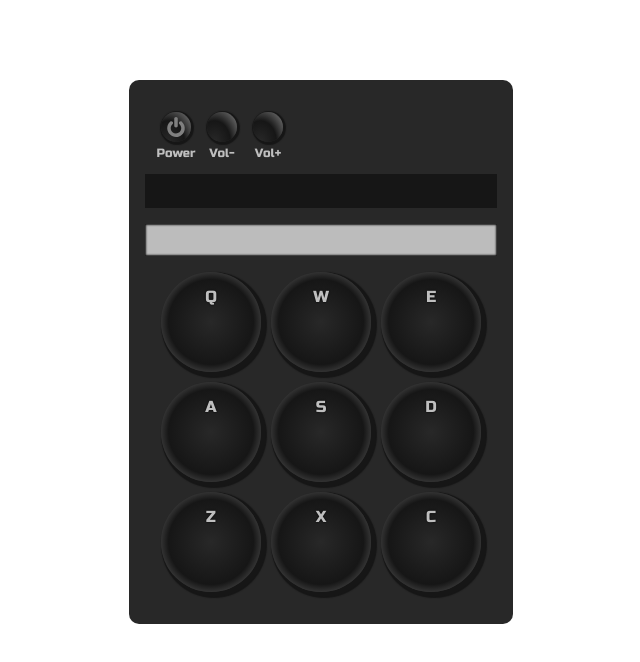
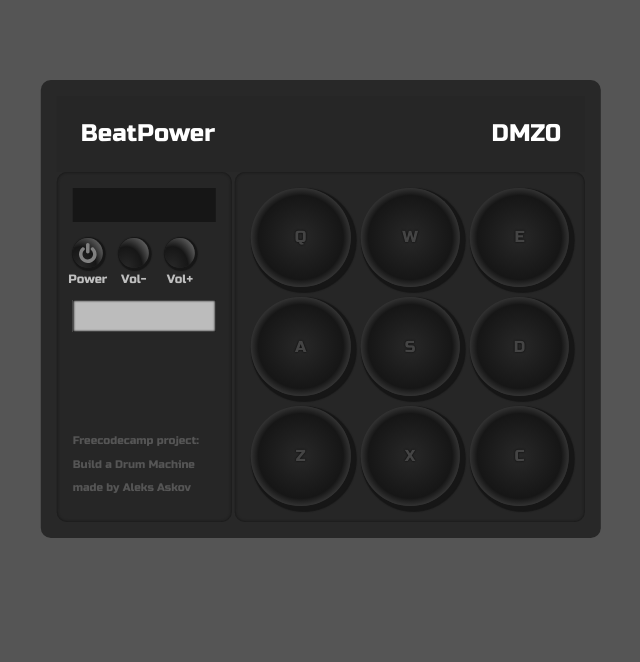
Before and after one commit to askov/drum-machine, a React app: page / in a window 1280 px wide. Shown: the whole page, without its empty margins (319-959 px from the left). Built offline with nearby package versions, Linux system fonts and the light colour scheme.

Commit message:
changed layouts and look

```diff
--- a/app/assets/styles/style.scss
+++ b/app/assets/styles/style.scss
@@ -4,59 +4,23 @@
 html {
   height: 100%;
 }
+
 body {
   height: 100%;
+  background-color: #555;
 
-}
-
-.button-panel {
-  display: flex;
-  // background-color: yellow;
-  padding: 1em;
-
-  div[role="button"] {
-    margin-right: 1em;
-  }
-}
-
-
-.volume-display {
-  margin-top: 1em;
-  font-family: 'DSEG14-Classic';
-  padding: 0.5em;
-  background-color: #161616;
-  color: transparent;
-  transition-duration: 1s;
-  &--on {
-    color: #fb7c00;
-  }
-}
-.drum-display {
-  background-color: #bcbcbc;
-  margin-top: 1em;
-  padding: 0 0.5em;
-  height: 2em;
-  line-height: 2em;
-  box-shadow: inset 0 0 2px 1px #161616;
-  color: #262626;
-  // font-family: 'DSEG7-Classic';
-  font-family: 'DSEG14-Classic';
-  transition-duration: 0.5s;
-  &--on {
-    // background-color: #fb7c00;
-    background-color: #77abff;
-  }
 }
 
 .round-button {
   cursor: pointer;
   position: relative;
   transition-duration: 0.5s;
-  width: 20px;
-  height: 20px;
+  width: 30px;
+  height: 30px;
+  padding: 5px;
+  box-sizing: border-box;
   box-shadow: 1px 1px 1px 2px #161616;
   border-radius: 50%;
-  padding: 5px;
   background-image: radial-gradient(at 25% bottom, #282828, #161616 50%, grey);
   &:after {
     font-size: 12px;
@@ -84,6 +48,76 @@ body {
   }
 }
 
+.drum-machine-body {
+  font-family: 'Russo One', sans-serif;
+  background-color: #282828;
+  border-radius: 10px;
+  padding: 1em;
+  display: inline-block;
+  position: relative;
+  left: 50%;
+  margin-top: 10vh;
+  transform: translate(-50%, 0);
+  &__top {
+    color: white;
+    font-size: 1.5rem;
+    padding: 1em;
+    background-color: #262626;
+  }
+  &__bottom {
+    display: grid;
+    grid-gap: 3px;
+    grid-template-columns: 1fr 2fr;
+  }
+  &__left-pad {
+    padding: 0 1em;
+    display: flex;
+    flex-direction: column;
+    background-color: #262626;
+    padding: 1em;
+    box-shadow: inset 0 0 3px #111;
+    border-radius: 10px;
+  }
+}
+
+.volume-display {
+  font-family: 'DSEG14-Classic';
+  padding: 0.5em;
+  background-color: #161616;
+  color: transparent;
+  transition-duration: 1s;
+  &--on {
+    color: #fb7c00;
+  }
+}
+
+.drum-display {
+  background-color: #bcbcbc;
+  margin-top: 1em;
+  padding: 0 0.5em;
+  height: 2em;
+  text-align: center;
+  line-height: 2em;
+  box-shadow: inset 0 0 2px 1px #161616;
+  color: #262626;
+  font-family: 'DSEG14-Classic';
+  transition-duration: 0.5s;
+  &--on {
+    background-color: #77abff;
+  }
+}
+
+.button-panel {
+  display: flex;
+  padding: 1em 0;
+  div[role="button"] {
+    margin-right: 1em;
+    &:last-child {
+      margin-right: 0;
+    }
+  }
+}
+
 .power-button {
   &:after {
     content: 'Power';
@@ -105,55 +139,35 @@ body {
   }
 }
 
-.power-led {
-  width: 20px;
-  height: 10px;
-  background-color: #f2f2f2;
-  box-shadow: inset 0 0 2px 2px #282828;
-  &--on {
-    background-color: red;
-  }
-}
-.drum-machine-body {
-  font-family: 'Russo One', sans-serif;
-  background-color: #282828;
-  border-radius: 10px;
-  padding: 1em;
-  display: inline-block;
-  position: relative;
-  left: 50%;
-  margin-top: 10vh;
-  transform: translate(-50%, 0);
-}
 .drum-pad-container {
   display: grid;
-  grid-template-columns: auto auto auto;
+  grid-template-columns: 1fr 1fr 1fr;
   grid-gap: 10px;
-  // background-color: red;
   padding: 1em;
   pointer-events: none;
+  border-radius: 10px;
+  background-color: #262626;
+  box-shadow: inset 0 0 3px #111;
   &--on {
     pointer-events: all;
   }
 }
+
 .drum-pad {
+  position: relative;
   user-select: none;
   box-sizing: border-box;
   cursor: pointer;
   text-align: center;
-  color: #bfbfbf;
+  color: #444;
   background-color: #282828;
   border-radius: 50%;
-  width: 100px;
-  height: 100px;
-  padding: 1em;
+  padding-top: 100%;
   background: radial-gradient(#282828, #161616 60%, grey);
   box-shadow: 3px 3px 1px 3px #161616;
   &:focus {
     outline: none;
   }
-  text-shadow: 0 0 2px black;
-
   &--active, &:active {
     box-shadow: 1px 1px 1px 3px #161616, inset 0 0 10px 1px #005ef7;
     border-color: #005ef7;
@@ -161,12 +175,25 @@ body {
     text-shadow: 0 0 5px #a0c4ff;
     outline: none;
   }
-  &:focus {
-    background-color:  red;
-  }
-
   span {
-    display: absolute;
-    top: 0;
+    position: absolute;
+    text-shadow: 0 0 2px black;
+    left: 50%;
+    top: 50%;
+    transform: translate(-50%, -50%);
   }
 }
+
+.project-info {
+  font-size: 11px;
+  margin-top: auto;
+  border-radius: 4px;
+  color: #555;
+  a {
+    text-decoration: none;
+    color: #555;
+    &:hover {
+      color: orange;
+    }
+  }
+}
--- a/app/components/DrumMachine.js
+++ b/app/components/DrumMachine.js
@@ -46,8 +46,6 @@ export class DrumMachine extends React.Component {
     audio.pause();
     audio.currentTime = 0;
     audio.play();
-    // this.activatePad(audio.id);
-
     this.updateDisplay(audio.dataset.name);
   }
   updateDisplay(text) {
@@ -101,7 +99,6 @@ export class DrumMachine extends React.Component {
   }
 
   handleVolumeUp() {
-    console.log('volume up');
     if (this.state.volume < 100) {
       this.setState({ volume: this.state.volume + 1 })
     }
@@ -109,7 +106,6 @@ export class DrumMachine extends React.Component {
   }
 
   handleVolumeDown() {
-    console.log('volume down');
     if (this.state.volume > 0) {
       this.setState({ volume: this.state.volume - 1 })
     }
@@ -126,17 +122,27 @@ export class DrumMachine extends React.Component {
   render() {
     return (
       <div id="drum-machine" className="drum-machine-body">
+        <div className="drum-machine-body__top">BeatPower <span style={{ float: 'right' }}>DMZ0</span></div>
+        <div className="drum-machine-body__bottom">
+          <div className="drum-machine-body__left-pad">
+            <div className={'volume-display' + (this.state.power ? ' volume-display--on' : '')}>Volume: {this.state.volume} %</div>
             <ButtonPanel
               power={this.state.power}
               handleVolumeUp={this.handleVolumeUp}
               handleVolumeDown={this.handleVolumeDown}
               handlePowerClick={this.handlePowerClick} />
-
-        <div className={'volume-display' + (this.state.power ? ' volume-display--on' : '')}>Volume: {this.state.volume} %</div>
-
             <Display
               text={this.state.display}
               power={this.state.power} />
+            <div className="project-info">
+              <p>Freecodecamp project:</p>
+              <p>
+                <a href="https://learn.freecodecamp.org/front-end-libraries/front-end-libraries-projects/build-a-drum-machine"
+                  target="_blank">Build a Drum Machine</a>
+              </p>
+              <p>made by <a href="https://codepen.io/askov/" target="_blank">Aleks Askov</a></p>
+            </div>
+          </div>
           <div className={'drum-pad-container' + (this.state.power ? ' drum-pad-container--on' : '')}>
             {
               this.state.kit.map(pad =>
@@ -149,6 +155,7 @@ export class DrumMachine extends React.Component {
             }
           </div>
         </div>
+      </div>
     );
   }
 }
--- a/app/components/DrumPad.js
+++ b/app/components/DrumPad.js
@@ -18,7 +18,8 @@ export class DrumPad extends React.Component {
         role="button" tabIndex="-1"
         className={'drum-pad' + (this.props.pad.active ? ' drum-pad--active' : '')}
         onClick={this.handlePadClick}
-      > <span>{this.props.pad.key}</span>
+      >
+        <span>{this.props.pad.key}</span>
         <audio
           src={this.props.pad.src}
           data-name={this.props.pad.name}
```
Lines whose indentation alone changed are shown as unchanged.
